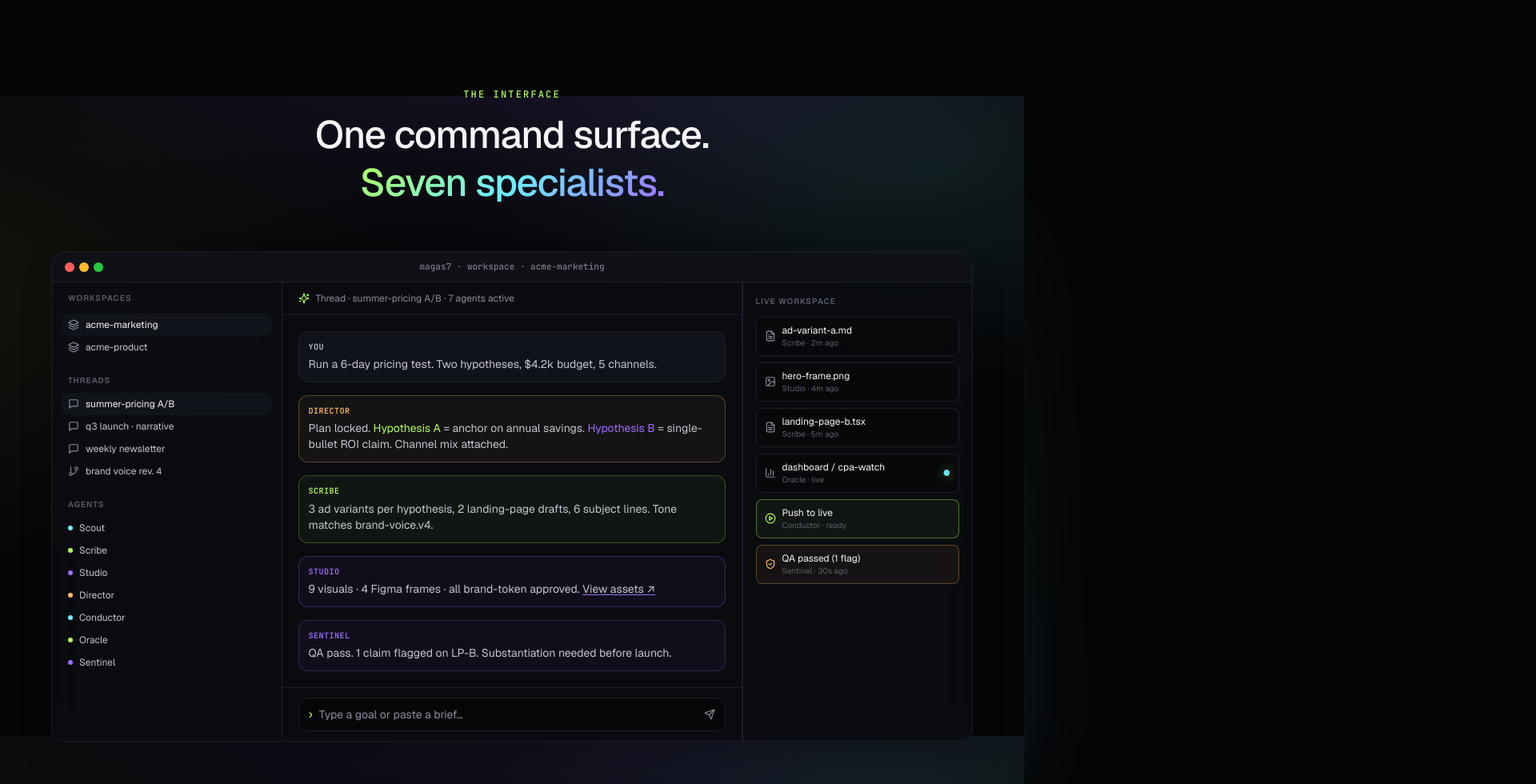
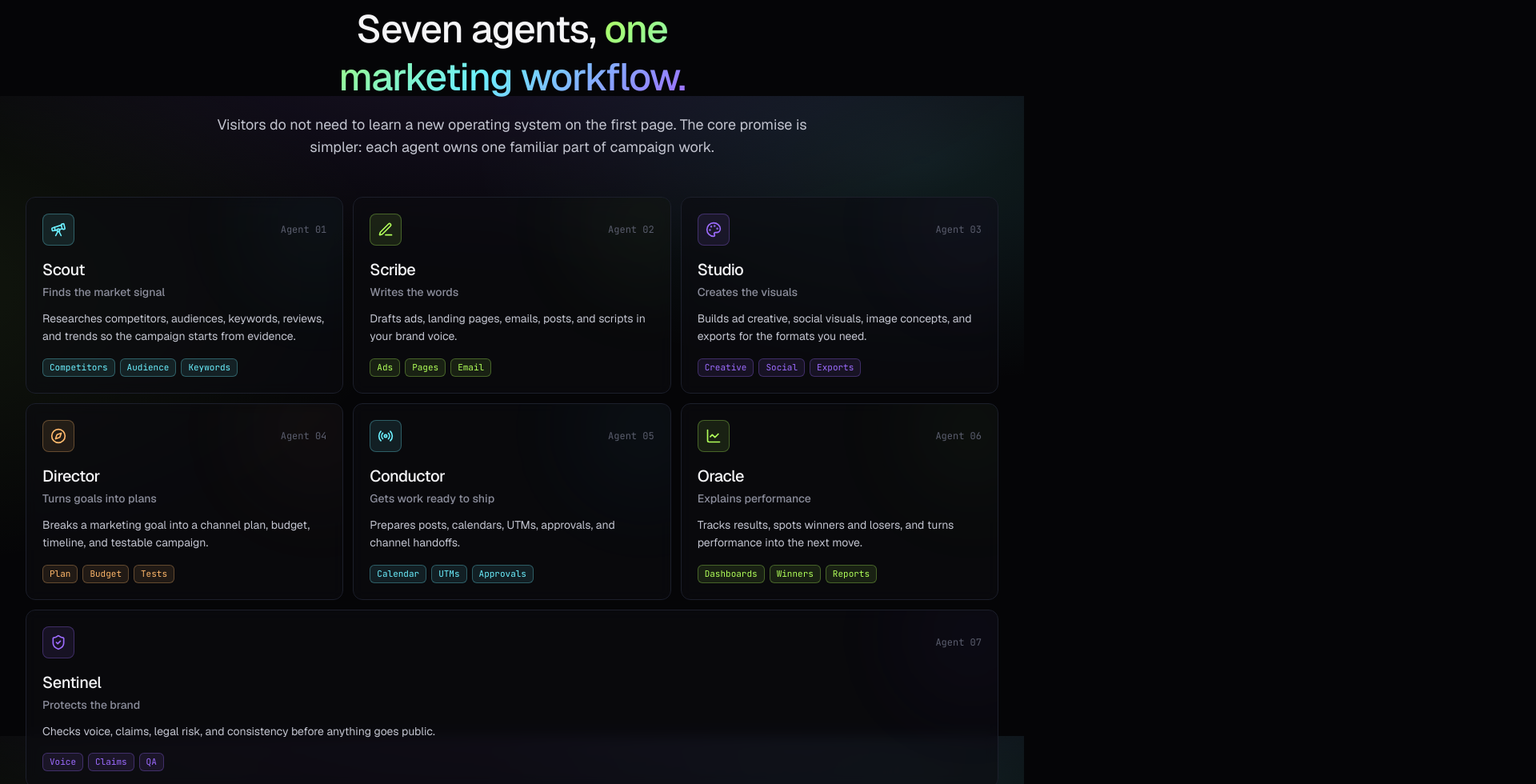
Before and after one commit to Egzothicki/magas7, a Next.js app: page / in a window 1280 px wide. Shown: the part 1480-2460 px from the top of the page at 80% size, 1920 px wide, since content can reach past the window. Built offline with nearby package versions, Linux system fonts and the light colour scheme.

Commit message:
simplified landing page

```diff
--- a/app/page.tsx
+++ b/app/page.tsx
@@ -1,12 +1,9 @@
 import { Header } from "@/components/Header";
 import { Hero } from "@/components/Hero";
 import { LogoMarquee } from "@/components/LogoMarquee";
-import { InterfacePreview } from "@/components/InterfacePreview";
 import { AgentsGrid } from "@/components/AgentsGrid";
-import { ToolsGrid } from "@/components/ToolsGrid";
 import { HowItWorks } from "@/components/HowItWorks";
 import { OutcomeMetrics } from "@/components/OutcomeMetrics";
-import { Comparison } from "@/components/Comparison";
 import { PricingTease } from "@/components/PricingTease";
 import { Faq } from "@/components/Faq";
 import { FinalCta } from "@/components/FinalCta";
@@ -19,12 +16,9 @@ export default function HomePage() {
       <main id="main" className="relative">
         <Hero />
         <LogoMarquee />
-        <InterfacePreview />
         <AgentsGrid />
-        <ToolsGrid />
         <HowItWorks />
         <OutcomeMetrics />
-        <Comparison />
         <PricingTease />
         <Faq />
         <FinalCta />
--- a/components/AgentsGrid.tsx
+++ b/components/AgentsGrid.tsx
@@ -11,80 +11,80 @@ const AGENTS = [
     name: "Scout",
     accent: "cyan",
     icon: Telescope,
-    role: "Research & intel",
-    desc: "Crawls competitors, monitors SOV, mines reviews and forums, and scores audiences against your ICP. Always-on market radar.",
-    skills: ["Competitor watch", "SERP & SOV", "Audience research", "ICP scoring", "Trend mining"],
+    role: "Finds the market signal",
+    desc: "Researches competitors, audiences, keywords, reviews, and trends so the campaign starts from evidence.",
+    skills: ["Competitors", "Audience", "Keywords"],
   },
   {
     name: "Scribe",
     accent: "signal",
     icon: PenLine,
-    role: "Copy & content",
-    desc: "Writes ads, landing pages, emails, blog posts, scripts, and one-liners in your brand voice. Cites sources. Versions everything.",
-    skills: ["Ad copy", "Landing pages", "Email sequences", "Long-form SEO", "Voice & tone"],
+    role: "Writes the words",
+    desc: "Drafts ads, landing pages, emails, posts, and scripts in your brand voice.",
+    skills: ["Ads", "Pages", "Email"],
   },
   {
     name: "Studio",
     accent: "violet",
     icon: Palette,
-    role: "Design & visuals",
-    desc: "Produces images, ad creatives, social posts, OG cards, and exports across every ratio. Brand tokens baked in.",
-    skills: ["Image gen", "Figma frames", "Ad creatives", "OG / social", "Brand tokens"],
+    role: "Creates the visuals",
+    desc: "Builds ad creative, social visuals, image concepts, and exports for the formats you need.",
+    skills: ["Creative", "Social", "Exports"],
   },
   {
     name: "Director",
     accent: "amber",
     icon: Compass,
-    role: "Strategy & planning",
-    desc: "Turns goals into campaigns, picks channels, sizes budgets, and decides what to test. Owns the roadmap and the calendar.",
-    skills: ["Campaign planning", "Channel mix", "Budget modeling", "Roadmaps", "Experimentation"],
+    role: "Turns goals into plans",
+    desc: "Breaks a marketing goal into a channel plan, budget, timeline, and testable campaign.",
+    skills: ["Plan", "Budget", "Tests"],
   },
   {
     name: "Conductor",
     accent: "cyan",
     icon: Radio,
-    role: "Distribution & scheduling",
-    desc: "Posts, schedules, and pushes across paid + organic. Manages calendars, queues, UTMs, and approval flows.",
-    skills: ["Paid + organic posting", "Calendar mgmt", "UTM hygiene", "Approval flows", "Cross-channel"],
+    role: "Gets work ready to ship",
+    desc: "Prepares posts, calendars, UTMs, approvals, and channel handoffs.",
+    skills: ["Calendar", "UTMs", "Approvals"],
   },
   {
     name: "Oracle",
     accent: "signal",
     icon: LineChart,
-    role: "Analytics & insight",
-    desc: "Builds live dashboards, attributes outcomes, detects winners early, and writes the weekly performance brief.",
-    skills: ["Attribution", "Live dashboards", "Winner detection", "Cohort analysis", "Weekly briefs"],
+    role: "Explains performance",
+    desc: "Tracks results, spots winners and losers, and turns performance into the next move.",
+    skills: ["Dashboards", "Winners", "Reports"],
   },
   {
     name: "Sentinel",
     accent: "violet",
     icon: ShieldCheck,
-    role: "Brand & QA",
-    desc: "Guards voice, claims, legal lines, and brand consistency. Reviews everything before it ships. Blocks what shouldn't.",
-    skills: ["Brand consistency", "Claim QA", "Legal review", "Compliance", "Pre-ship gates"],
+    role: "Protects the brand",
+    desc: "Checks voice, claims, legal risk, and consistency before anything goes public.",
+    skills: ["Voice", "Claims", "QA"],
   },
 ];
 
-const ACCENT_MAP: Record<string, { text: string; bg: string; border: string; glow: string }> = {
-  cyan: { text: "text-cyan", bg: "bg-cyan/10", border: "border-cyan/30", glow: "shadow-[0_0_40px_rgba(108,240,255,0.18)]" },
-  signal: { text: "text-signal", bg: "bg-signal/10", border: "border-signal/30", glow: "shadow-[0_0_40px_rgba(177,255,90,0.18)]" },
-  violet: { text: "text-violet", bg: "bg-violet/10", border: "border-violet/30", glow: "shadow-[0_0_40px_rgba(157,108,255,0.18)]" },
-  amber: { text: "text-amber", bg: "bg-amber/10", border: "border-amber/30", glow: "shadow-[0_0_40px_rgba(255,184,107,0.18)]" },
+const ACCENT_MAP: Record<string, { text: string; bg: string; border: string }> = {
+  cyan: { text: "text-cyan", bg: "bg-cyan/10", border: "border-cyan/30" },
+  signal: { text: "text-signal", bg: "bg-signal/10", border: "border-signal/30" },
+  violet: { text: "text-violet", bg: "bg-violet/10", border: "border-violet/30" },
+  amber: { text: "text-amber", bg: "bg-amber/10", border: "border-amber/30" },
 };
 
 export function AgentsGrid() {
   return (
     <Section
       id="agents"
-      eyebrow="The 7 agents"
-      title={<>Each agent is a <span className="gradient-text-brand">specialist</span>, not a chatbot.</>}
-      subtitle="MAGAS7 ships with seven purpose-built agents. They coordinate through the Director, route work to each other, and report back in one thread. Add your own. Replace ours. Bring your own model."
+      eyebrow="The simple idea"
+      title={<>Seven agents, <span className="gradient-text-brand">one marketing workflow.</span></>}
+      subtitle="Visitors do not need to learn a new operating system on the first page. The core promise is simpler: each agent owns one familiar part of campaign work."
     >
-      <div className="mt-14 grid grid-cols-1 gap-4 sm:grid-cols-2 lg:grid-cols-3">
+      <div className="mt-12 grid grid-cols-1 gap-3 sm:grid-cols-2 lg:grid-cols-3">
         {AGENTS.map((agent, i) => {
           const Icon = agent.icon;
           const ac = ACCENT_MAP[agent.accent];
-          const isWide = i === 6; // last card spans wider
+          const isWide = i === 6;
           return (
             <motion.article
               key={agent.name}
@@ -92,22 +92,20 @@ export function AgentsGrid() {
               whileInView={{ opacity: 1, y: 0 }}
               viewport={{ once: true, margin: "-80px" }}
               transition={{ duration: 0.45, delay: (i % 3) * 0.05 }}
-              className={`group relative overflow-hidden rounded-2xl border border-edge bg-surface/60 p-6 backdrop-blur-sm transition-all hover:border-edge-2 hover:bg-surface ${isWide ? "lg:col-span-3" : ""}`}
+              className={`group relative overflow-hidden rounded-xl border border-edge bg-surface/60 p-5 backdrop-blur-sm transition-all hover:border-edge-2 hover:bg-surface ${isWide ? "lg:col-span-3" : ""}`}
             >
-              <div className={`pointer-events-none absolute -right-16 -top-16 size-56 rounded-full ${ac.bg} blur-3xl opacity-50 transition-opacity group-hover:opacity-90`} />
+              <div className={`pointer-events-none absolute -right-16 -top-16 size-48 rounded-full ${ac.bg} blur-3xl opacity-45 transition-opacity group-hover:opacity-80`} />
               <div className="relative">
-                <div className="mb-5 flex items-center justify-between">
-                  <div className={`inline-flex size-11 items-center justify-center rounded-xl border ${ac.border} ${ac.bg} ${ac.text}`}>
+                <div className="mb-4 flex items-center justify-between">
+                  <div className={`inline-flex size-10 items-center justify-center rounded-lg border ${ac.border} ${ac.bg} ${ac.text}`}>
                     <Icon className="size-5" />
                   </div>
-                  <span className="font-mono text-xs text-quiet">/agent · {String(i + 1).padStart(2, "0")}</span>
+                  <span className="font-mono text-xs text-quiet">Agent {String(i + 1).padStart(2, "0")}</span>
                 </div>
-                <h3 className="text-xl font-medium tracking-tight text-bone">
-                  {agent.name}
-                  <span className="ml-2 text-sm font-normal text-mute">· {agent.role}</span>
-                </h3>
-                <p className="mt-2 text-[15px] leading-relaxed text-ash">{agent.desc}</p>
-                <div className="mt-5 flex flex-wrap gap-1.5">
+                <h3 className="text-xl font-medium tracking-tight text-bone">{agent.name}</h3>
+                <p className="mt-1 text-sm font-medium text-mute">{agent.role}</p>
+                <p className="mt-3 text-[14px] leading-relaxed text-ash">{agent.desc}</p>
+                <div className="mt-4 flex flex-wrap gap-1.5">
                   {agent.skills.map((skill) => (
                     <span
                       key={skill}
--- a/components/Header.tsx
+++ b/components/Header.tsx
@@ -7,10 +7,9 @@ import { Logo } from "./Logo";
 
 const NAV = [
   { href: "#agents", label: "Agents" },
-  { href: "/ads", label: "Ad Engine" },
-  { href: "#tools", label: "Tools" },
   { href: "#how", label: "How it works" },
   { href: "#pricing", label: "Pricing" },
+  { href: "/ads", label: "Ad Engine" },
   { href: "#faq", label: "FAQ" },
 ];
 
--- a/components/HowItWorks.tsx
+++ b/components/HowItWorks.tsx
@@ -6,27 +6,27 @@ import { Section } from "./Section";
 const STEPS = [
   {
     n: "01",
-    title: "Wire up your stack",
-    body: "Connect your CMS, ad accounts, analytics, CRM, email, design tool, or anything with an API. Agents inherit your auth, never the other way around.",
-    aside: "10 min setup · OAuth or token · everything stays in your accounts",
+    title: "Give it a goal",
+    body: "Describe the campaign, audience, offer, or problem you want handled.",
+    aside: "Example: launch a 6-day pricing test for Meta, LinkedIn, and email",
   },
   {
     n: "02",
-    title: "Train your brand",
-    body: "Drop in your past work. Sentinel ingests every page, ad, post, and deck to build a voice + tone + claim model that every agent obeys.",
-    aside: "Versioned brand profile · revertable · diff-able",
+    title: "Agents prepare the work",
+    body: "MAGAS7 researches, writes, designs, schedules, checks, and measures the campaign pieces.",
+    aside: "You see the plan, assets, and recommendations in one place",
   },
   {
     n: "03",
-    title: "Give MAGAS7 a goal",
-    body: "Type or paste a brief. The Director scopes it, picks agents, builds the plan, and pings you with anything that needs a call.",
-    aside: "Goals: launch, test, ship, audit, fix, monitor",
+    title: "You review key decisions",
+    body: "Anything public, expensive, or sensitive waits for approval before it moves.",
+    aside: "Brand, claims, spend, and publishing stay under your control",
   },
   {
     n: "04",
-    title: "Review and ship",
-    body: "Watch the thread. Approve key gates. Sentinel blocks anything risky. Conductor pushes the rest live. Oracle measures and re-routes.",
-    aside: "Always-in-the-loop · roll back any move with one command",
+    title: "Ship and learn",
+    body: "Once approved, the campaign goes live and Oracle reports what is working.",
+    aside: "The next test starts from real performance data",
   },
 ];
 
@@ -35,53 +35,28 @@ export function HowItWorks() {
     <Section
       id="how"
       eyebrow="How it works"
-      title={<>From brief to live <span className="gradient-text-brand">in hours, not weeks.</span></>}
-      subtitle="MAGAS7 is built around four loops: setup, training, direction, and review. After the first two you barely touch them. Direction and review become the whole job."
+      title={<>The workflow is <span className="gradient-text-brand">easy to understand.</span></>}
+      subtitle="No jargon tour. No maze of features. MAGAS7 follows the same four steps a marketer already knows."
     >
-      <div className="relative mt-16">
-        {/* Vertical connector */}
-        <div className="absolute left-1/2 top-0 hidden h-full w-px -translate-x-1/2 bg-gradient-to-b from-transparent via-edge to-transparent lg:block" />
-
-        <ol className="space-y-12 lg:space-y-20">
-          {STEPS.map((step, i) => {
-            const isLeft = i % 2 === 0;
-            return (
+      <div className="relative mt-12">
+        <ol className="grid grid-cols-1 gap-3 lg:grid-cols-4">
+          {STEPS.map((step) => (
             <motion.li
               key={step.n}
               initial={{ opacity: 0, y: 24 }}
               whileInView={{ opacity: 1, y: 0 }}
               viewport={{ once: true, margin: "-100px" }}
               transition={{ duration: 0.5 }}
-                className={`relative grid grid-cols-1 items-center gap-6 lg:grid-cols-2 lg:gap-12 ${isLeft ? "" : "lg:[&>*:first-child]:order-2"}`}
+              className="relative rounded-xl border border-edge bg-surface/60 p-5"
             >
-                <div className={isLeft ? "lg:pr-10" : "lg:pl-10"}>
-                  <div className="mb-3 inline-flex items-center gap-2 font-mono text-xs text-quiet">
-                    <span className="text-signal">{step.n}</span>
-                    <span className="h-px w-8 bg-edge" />
-                    <span>step {i + 1} of 4</span>
+              <div className="mb-4 inline-flex size-9 items-center justify-center rounded-lg border border-signal/30 bg-signal/10 font-mono text-xs text-signal">
+                {step.n}
               </div>
-                  <h3 className="text-2xl font-medium tracking-tight text-bone lg:text-3xl">{step.title}</h3>
-                  <p className="mt-3 text-pretty text-ash">{step.body}</p>
-                  <p className="mt-3 font-mono text-xs text-quiet">{step.aside}</p>
-                </div>
-
-                {/* Visual placeholder card */}
-                <div className={isLeft ? "lg:pl-10" : "lg:pr-10"}>
-                  <div className="relative aspect-[4/3] overflow-hidden rounded-2xl border border-edge bg-surface/60 backdrop-blur-sm">
-                    <div className="absolute inset-0 grid-bg-fine opacity-50" />
-                    <div className="absolute inset-x-0 bottom-0 p-5">
-                      <div className="font-mono text-[11px] uppercase tracking-widest text-quiet">{step.title}</div>
-                      <div className="mt-1 text-sm text-mute">[placeholder: see PRD note for ${step.n}]</div>
-                    </div>
-                    <div className="absolute inset-0 bg-gradient-to-tr from-violet/5 via-transparent to-signal/5" />
-                  </div>
-                </div>
-
-                {/* Node dot on the central rail */}
-                <span className="absolute left-1/2 top-1/2 hidden size-3 -translate-x-1/2 -translate-y-1/2 rounded-full bg-signal border-glow-signal lg:block" />
+              <h3 className="text-xl font-medium tracking-tight text-bone">{step.title}</h3>
+              <p className="mt-3 text-sm leading-relaxed text-ash">{step.body}</p>
+              <p className="mt-4 font-mono text-[11px] leading-relaxed text-quiet">{step.aside}</p>
             </motion.li>
-            );
-          })}
+          ))}
         </ol>
       </div>
     </Section>
```
Also changed, not shown: components/Faq.tsx (+11 -19 lines), components/Hero.tsx (+34 -14 lines). Lines whose indentation alone changed are shown as unchanged.
